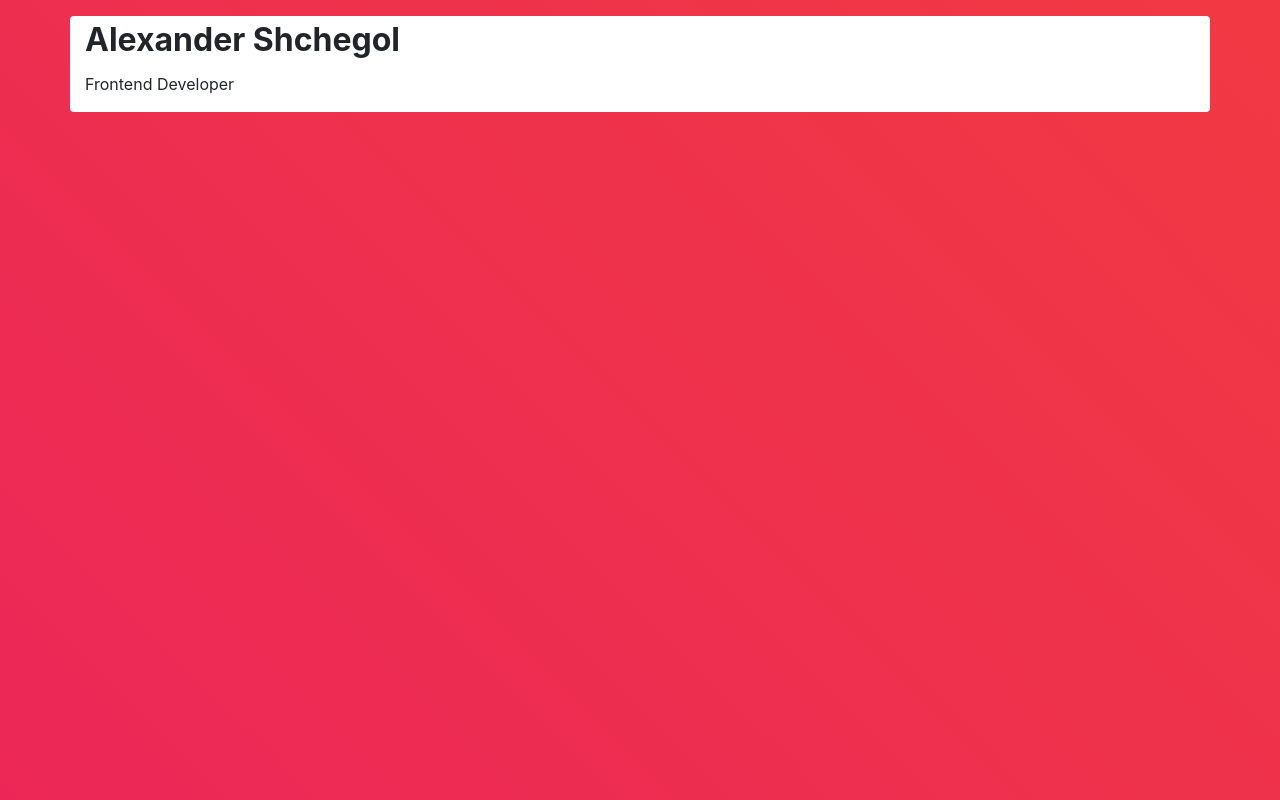
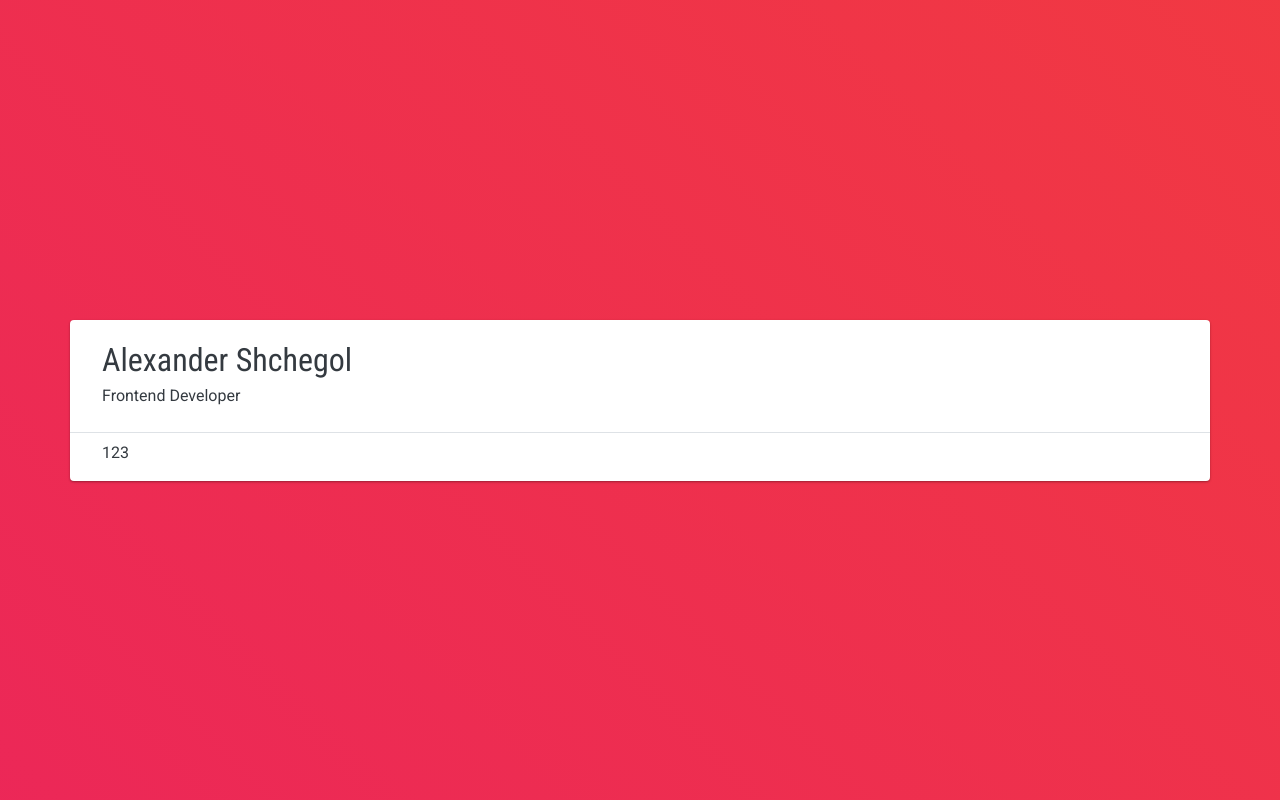
Before and after one commit to shchegol/shchegol-page-vue, a Vue app: page / in a window 1280 px wide. Built offline with nearby package versions, Linux system fonts and the light colour scheme.

Commit message:
main blocks

```diff
--- a/index.html
+++ b/index.html
@@ -6,6 +6,7 @@
     <title>Alexander Shchegol</title>
 
     <link href="https://fonts.googleapis.com/css?family=Roboto:300,400,700&amp;subset=cyrillic,cyrillic-ext" rel="stylesheet">
+    <link href="https://fonts.googleapis.com/css?family=Roboto+Condensed:400,700&amp;subset=cyrillic" rel="stylesheet">
   </head>
   <body>
     <div id="app"></div>
--- a/src/App.vue
+++ b/src/App.vue
@@ -1,5 +1,5 @@
 <template>
-  <div id="app" class="background">
+  <div id="app">
     <div class="container">
       <router-view/>
     </div>
@@ -13,5 +13,5 @@
 </script>
 
 <style lang="scss">
-  @import 'assets/scss/app.scss';
+  @import './assets/scss/app.scss';
 </style>
--- a/src/assets/scss/_base.scss
+++ /dev/null
@@ -1,29 +0,0 @@
-html {
-  font-size: 16px;
-}
-
-.background {
-  position: absolute;
-  top: 0;
-  right: 0;
-  bottom: 0;
-  left: 0;
-  background: linear-gradient(225deg,
-    #f44336, #e91e63, #9c27b0, #673ab7,
-    #3f51b5, #2196f3, #03a9f4, #00bcd4,
-    #009688, #4caf50, #8bc34a, #cddc39,
-    #ffeb3b, #ffc107, #ff9800, #ff5722);
-  background-size: 3200% 3200%;
-  animation: changeBackground 300s ease infinite;
-}
-
-@keyframes changeBackground {
-  0%{background-position:100% 0}
-  50%{background-position:0 100%}
-  100%{background-position:100% 0}
-}
-
-.card {
-  border-radius: $border-radius;
-  background-color: #fff;
-}
--- a/src/assets/scss/app.scss
+++ b/src/assets/scss/app.scss
@@ -1,4 +1,4 @@
-// Bootstrap global
+// bootstrap global
 @import "~bootstrap/scss/functions";
 @import "~bootstrap/scss/variables";
 @import "~bootstrap/scss/mixins";
@@ -6,6 +6,8 @@
 @import "~bootstrap/scss/reboot";
 @import "~bootstrap/scss/grid";
 
-$border-radius: 2px !default;
-
-@import "./base";
+// custom
+@import "./common/variables";
+@import "./common/base";
+@import "./common/utils";
+@import "./components/card";
--- /dev/null
+++ b/src/assets/scss/common/_base.scss
@@ -0,0 +1,39 @@
+html {
+  font-size: 16px;
+}
+
+body {
+  font-family: $font-family-base;
+  color: $gray-800;
+  background: linear-gradient(225deg,
+    #f44336, #e91e63, #9c27b0, #673ab7,
+    #3f51b5, #2196f3, #03a9f4, #00bcd4,
+    #009688, #4caf50, #8bc34a, #cddc39,
+    #ffeb3b, #ffc107, #ff9800, #ff5722);
+  background-size: 3200% 3200%;
+  animation: changeBackground 300s ease infinite;
+}
+
+@keyframes changeBackground {
+  0% {
+    background-position: 100% 0
+  }
+  50% {
+    background-position: 0 100%
+  }
+  100% {
+    background-position: 100% 0
+  }
+}
+
+h1, h2, h3, h4, h5, h6,
+.h1, .h2, .h3, .h4, .h5, .h6 {
+  font-family: $font-family-title;
+  font-weight: 400;
+}
+
+hr {
+  height: 1px;
+  border: none;
+  background-color: $gray-300;
+}
--- /dev/null
+++ b/src/assets/scss/common/_utils.scss
@@ -0,0 +1,40 @@
+@function black($opacity) {
+  @return rgba(0, 0, 0, $opacity);
+}
+
+@function white($opacity) {
+  @return rgba(255, 255, 255, $opacity);
+}
+
+@mixin center($xy:xy) {
+  @if $xy == xy {
+    left: 50%;
+    top: 50%;
+    bottom: auto;
+    right: auto;
+    transform: translate(-50%, -50%);
+  } @else if $xy == x {
+    left: 50%;
+    right: auto;
+    transform: translateX(-50%);
+  } @else if $xy == y {
+    top: 50%;
+    bottom: auto;
+    transform: translateY(-50%);
+  }
+}
+
+@mixin box_shadow($level) {
+  @if $level == 1 {
+    box-shadow: 0 1px 3px rgba(0, 0, 0, 0.12), 0 1px 2px rgba(0, 0, 0, 0.24);
+  } @else if $level == 2 {
+    box-shadow: 0 3px 6px rgba(0, 0, 0, 0.16), 0 3px 6px rgba(0, 0, 0, 0.23);
+  } @else if $level == 3 {
+    box-shadow: 0 10px 20px rgba(0, 0, 0, 0.19), 0 6px 6px rgba(0, 0, 0, 0.23);
+  } @else if $level == 4 {
+    box-shadow: 0 14px 28px rgba(0, 0, 0, 0.25), 0 10px 10px rgba(0, 0, 0, 0.22);
+  } @else if $level == 5 {
+    box-shadow: 0 19px 38px rgba(0, 0, 0, 0.30), 0 15px 12px rgba(0, 0, 0, 0.22);
+  }
+
+}
--- /dev/null
+++ b/src/assets/scss/common/_variables.scss
@@ -0,0 +1,6 @@
+// bootstrap customization
+$font-family-base: 'Roboto', Arial, sans-serif;
+$border-radius: 2px !default;
+
+// custom
+$font-family-title: 'Roboto Condensed', Arial, sans-serif;
--- /dev/null
+++ b/src/assets/scss/components/_card.scss
@@ -0,0 +1,11 @@
+.card {
+  padding: $spacer $spacer*2;
+  border-radius: $border-radius;
+  background-color: #fff;
+  @include box_shadow(1);
+
+  &__separator {
+    margin-right: -$spacer*2;
+    margin-left: -$spacer*2;
+  }
+}
--- a/src/components/pages/Index.vue
+++ b/src/components/pages/Index.vue
@@ -1,11 +1,22 @@
 <template>
-  <div class="row card mt-3">
-    <div class="col">
-      <h1>Alexander Shchegol</h1>
-      <p>Frontend Developer</p>
+  <main class="row align-items-center">
+    <div class="col card">
+      <div class="row">
+        <header class="col">
+          <h1 class="m-0">Alexander Shchegol</h1>
+          <p>Frontend Developer</p>
+        </header>
+      </div>
+
+      <hr class="card__separator">
+
+      <section class="row">
+        <article class="col">
+          123
+        </article>
+      </section>
     </div>
-
-  </div>
+  </main>
 </template>
 
 <script>
@@ -13,3 +24,9 @@
     name: 'index'
   }
 </script>
+
+<style lang="scss">
+  main {
+    min-height: 100vh;
+  }
+</style>
```
